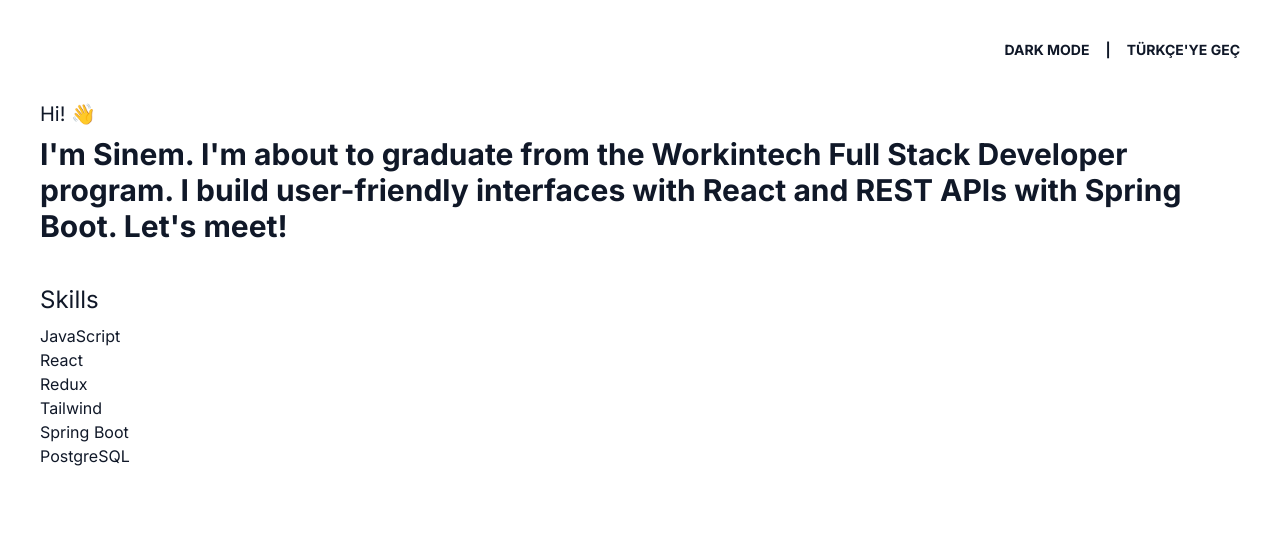
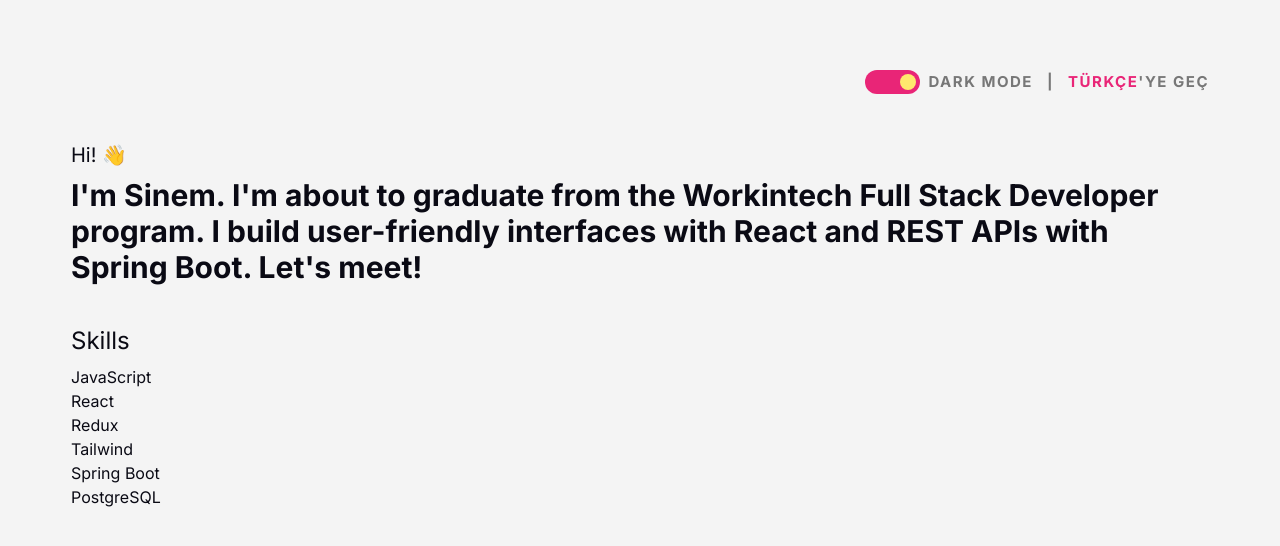
Before and after one commit to sinembaglar/sinems-portfolio, a React (Vite) app: page / in a window 1280 px wide. Shown: the top 546 px of the page. Built offline with nearby package versions, Linux system fonts and the light colour scheme.

Commit message:
Add header with theme and language switches

```diff
--- a/src/App.jsx
+++ b/src/App.jsx
@@ -1,26 +1,14 @@
-import useTheme from './hooks/useTheme'
+import Header from './components/Header'
 import useLanguage from './hooks/useLanguage'
 
-// Temporary page to check that theme and language switching work.
-// The real sections will replace this in the next steps.
+// Temporary page: the real header is ready, the other sections come in the next steps.
 function App() {
-  const { theme, toggleTheme } = useTheme()
-  const { content, toggleLanguage } = useLanguage()
-  const { changeLanguage } = content.header
+  const { content } = useLanguage()
 
   return (
-    <div className="min-h-screen bg-white p-10 text-gray-900 dark:bg-gray-900 dark:text-white">
-      <div className="flex justify-end gap-4 text-sm font-bold">
-        <button onClick={toggleTheme}>
-          {theme === 'dark' ? content.header.lightMode : content.header.darkMode}
-        </button>
-        <span>|</span>
-        <button onClick={toggleLanguage}>
-          {changeLanguage.before}
-          {changeLanguage.highlight}
-          {changeLanguage.after}
-        </button>
-      </div>
+    <div className="min-h-screen bg-surface">
+      <div className="container-hero pt-10 lg:pt-[63px]">
+        <Header />
 
         <p className="mt-10 text-xl">{content.hero.greeting}</p>
         <h1 className="mt-2 text-3xl font-bold">
@@ -34,6 +22,7 @@
           ))}
         </ul>
       </div>
+    </div>
   )
 }
 
--- /dev/null
+++ b/src/components/Header.jsx
@@ -0,0 +1,43 @@
+import useTheme from '../hooks/useTheme'
+import useLanguage from '../hooks/useLanguage'
+import Highlight from './Highlight'
+
+function Header() {
+  const { theme, toggleTheme } = useTheme()
+  const { content, toggleLanguage } = useLanguage()
+  const isDark = theme === 'dark'
+
+  return (
+    <header className="flex justify-end lg:h-[38px]">
+      <div className="flex items-center gap-2 text-[11px] font-bold tracking-[0.1em] whitespace-nowrap text-muted sm:gap-[14px] sm:text-[15px]">
+        <button type="button" role="switch" aria-checked={isDark} onClick={toggleTheme} className="flex items-center gap-2">
+          {/* toggle: pink with a round knob in light mode, black with a moon in dark mode */}
+          <span aria-hidden="true" className="relative inline-flex h-6 w-[55px] items-center rounded-full bg-toggle-track">
+            <span
+              className={`absolute size-4 overflow-hidden rounded-full bg-toggle-knob transition-transform duration-300 ${
+                isDark ? 'translate-x-1' : 'translate-x-[35px]'
+              }`}
+            >
+              <span
+                className={`absolute top-0 left-1 size-4 rounded-full bg-toggle-track transition-opacity duration-300 ${
+                  isDark ? 'opacity-100' : 'opacity-0'
+                }`}
+              />
+            </span>
+          </span>
+          {isDark ? content.header.lightMode : content.header.darkMode}
+        </button>
+
+        <span aria-hidden="true" className="text-subtle">
+          |
+        </span>
+
+        <button type="button" onClick={toggleLanguage} className="text-subtle">
+          <Highlight text={content.header.changeLanguage} />
+        </button>
+      </div>
+    </header>
+  )
+}
+
+export default Header
--- /dev/null
+++ b/src/components/Highlight.jsx
@@ -0,0 +1,12 @@
+// Shows { before, highlight, after } text and styles only the highlighted part.
+function Highlight({ text, className = 'text-brand' }) {
+  return (
+    <>
+      {text.before}
+      <span className={className}>{text.highlight}</span>
+      {text.after}
+    </>
+  )
+}
+
+export default Highlight
```
Lines whose indentation alone changed are shown as unchanged.
